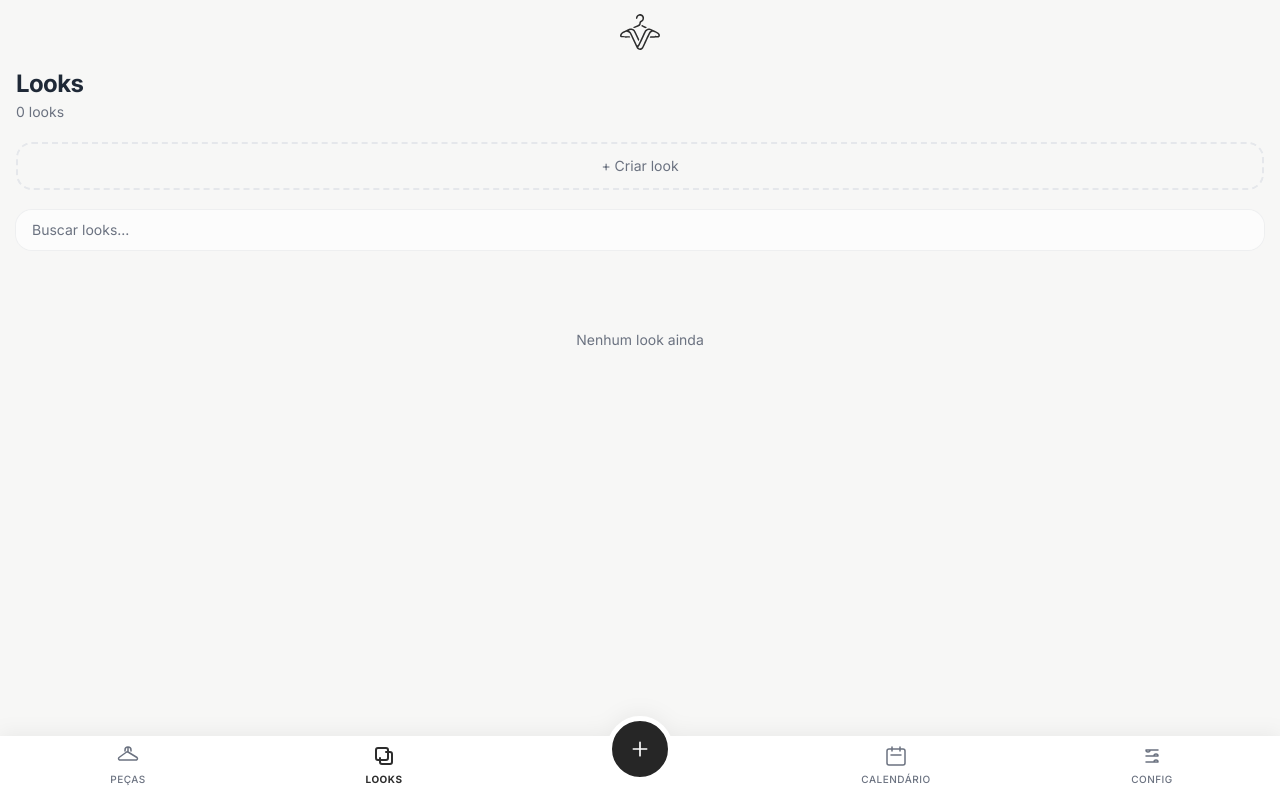
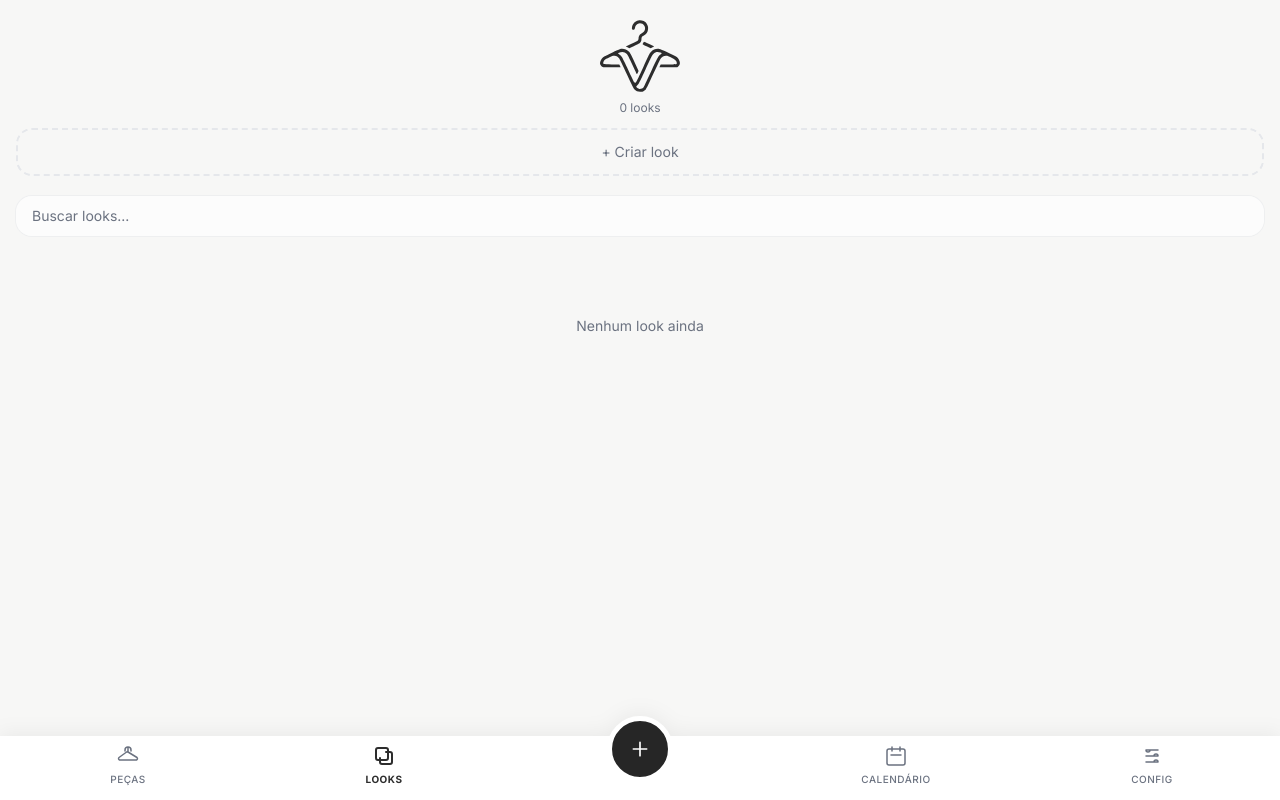
Before and after one commit to JonathanCosta/veste, a Vue app: page /veste/looks in a window 1280 px wide. Built offline with nearby package versions, Linux system fonts and the light colour scheme.

Commit message:
feat(ui): enlarge logo to w-20, reduce top padding to pt-4
- LogoIcon doubled from w-10 (40px) to w-20 (80px) via size prop

- Top padding reduced from pt-10 (40px) to pt-4 (16px) — logo sits higher

- Keeps count subtitle centered below logo in text-xs

```diff
--- a/src/views/LookManagerView.vue
+++ b/src/views/LookManagerView.vue
@@ -379,14 +379,10 @@ function getLookItemUrl(itemId) {
 <template>
   <div class="px-4 pb-4">
     <!-- Brand icon mark -->
-    <div class="flex justify-center pt-3 pb-2">
-      <LogoIcon class="mx-auto" />
+    <div class="flex justify-center pt-4 pb-1">
+      <LogoIcon size="w-20 h-20" class="mx-auto" />
     </div>
-
-    <header class="mt-2 mb-5">
-      <h1 class="text-2xl font-bold tracking-tight">Looks</h1>
-      <p class="text-sm text-text-muted mt-0.5">{{ filteredLooks.length }} looks</p>
-    </header>
+    <p class="text-center text-xs text-text-muted pb-3">{{ filteredLooks.length }} looks</p>
 
     <button
       class="w-full py-3 border-2 border-dashed border-gray-200 rounded-2xl text-sm text-text-muted active:scale-[0.97] transition-transform duration-200 mb-5"
--- a/src/views/WardrobeView.vue
+++ b/src/views/WardrobeView.vue
@@ -130,14 +130,10 @@ onUnmounted(() => {
 <template>
   <div class="px-4 pb-4">
     <!-- Brand icon mark -->
-    <div class="flex justify-center pt-3 pb-2">
-      <LogoIcon class="mx-auto" />
+    <div class="flex justify-center pt-4 pb-1">
+      <LogoIcon size="w-20 h-20" class="mx-auto" />
     </div>
-
-    <header class="mt-2 mb-5">
-      <h1 class="text-2xl font-bold tracking-tight">guarda roupa</h1>
-      <p class="text-sm text-text-muted mt-0.5">{{ filteredItems.length }} peças</p>
-    </header>
+    <p class="text-center text-xs text-text-muted pb-3">{{ filteredItems.length }} peças</p>
 
     <div class="relative mb-4">
       <input
```
